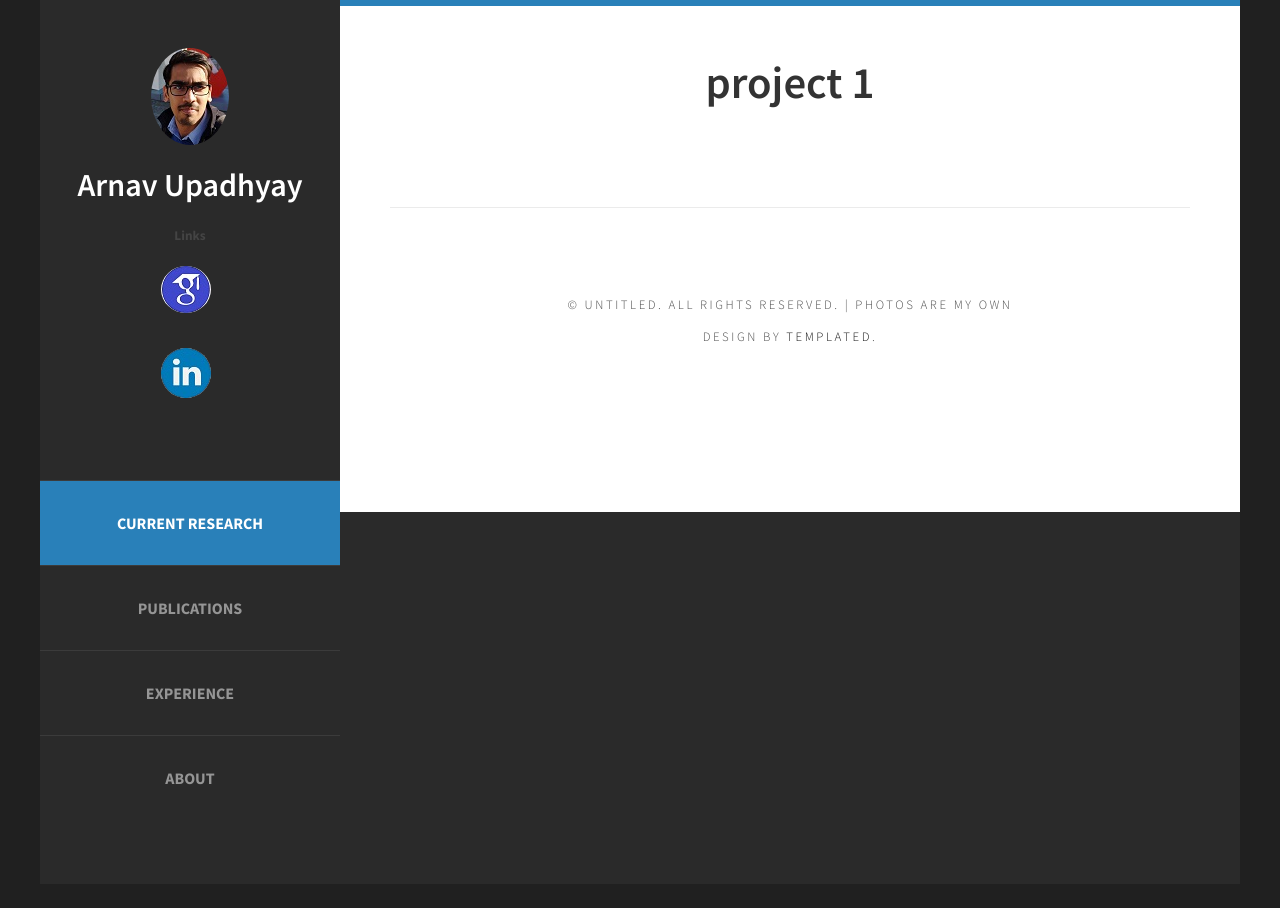
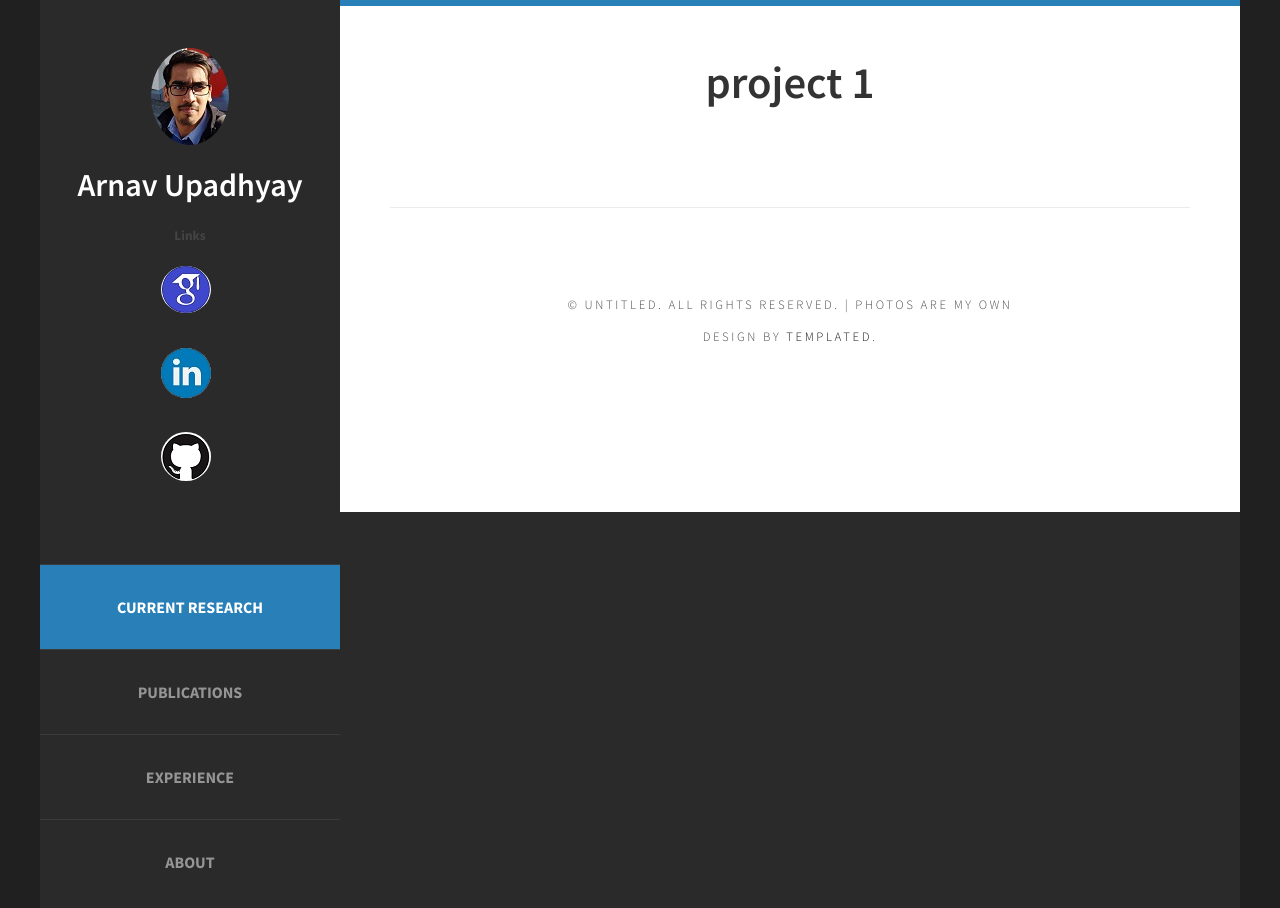
Before and after one commit to arnav-upadhyay/arnav-upadhyay.github.io, a plain HTML site: page index.html in a window 1280 px wide. Before the commit the page ends 884 px from the top, so only its background shows below. Drawn offline with Linux system fonts and the light colour scheme.

Commit message:
images chnagess

```diff
--- a/index.html
+++ b/index.html
@@ -42,6 +42,11 @@ Released   : 20130902
 					 <span class="Sicons"><a class="white-text" href="https://www.linkedin.com/in/arnavu/" target="_blank"><img class="responsive-img" src="images\linkdin_image.jpg"></a></span>
 					 </li>
 				  </ul>
+				  <ul >
+					<li>
+					 <span class="Sicons"><a class="white-text" href="https://github.com/arnav-upadhyay" target="_blank"><img class="responsive-img" src="images\GitHub-Mark.png"></a></span>
+					 </li>
+				  </ul>
 			 </div>
 		</div>
 		<div id="menu">
```
Also changed, not shown: images/DThXwnsXUAA_7pn.jfif (deleted), images/Dcr5nExXcAElSEt.jfif (deleted), images/GitHub-Mark.png (added).
